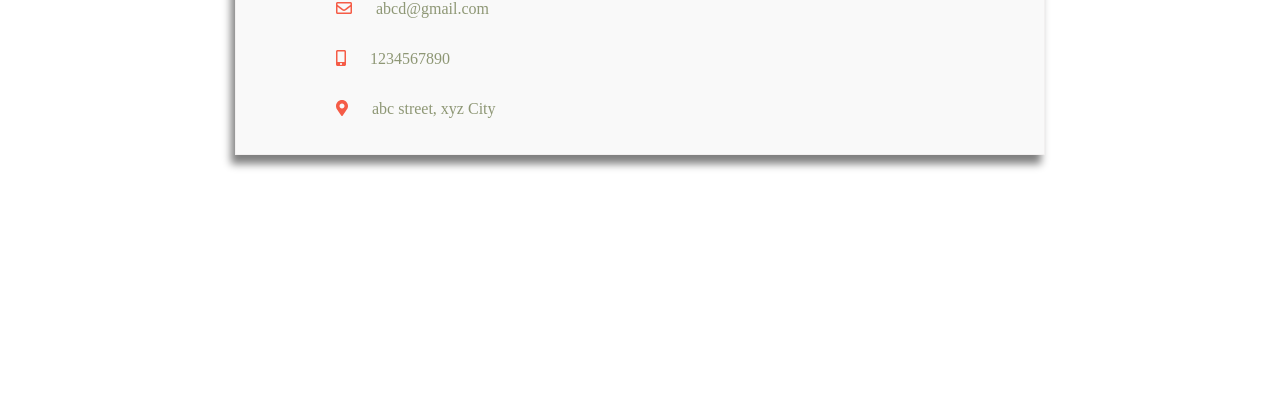
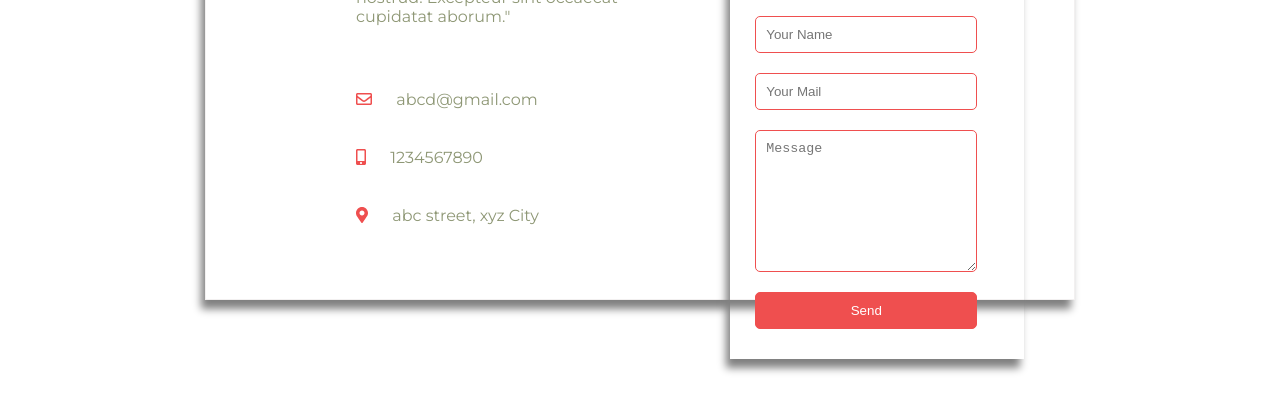
Before and after one commit to ddevSharma/project1, a plain HTML site: page Project/contact.html in a window 1280 px wide. Shown: the part 403-800 px from the top of the page. Drawn offline with Linux system fonts and the light colour scheme.

Commit message:
Updated Files
Again

```diff
--- a/Project/CSS/styleAbout.css
+++ b/Project/CSS/styleAbout.css
@@ -1,25 +1,75 @@
 .details {
-  background-color: #F9F9F9;
-	width: 60%;
+  /* background-color: #F9F9F9; */
+  border: 0.2px solid #f2f0f0;
+  box-shadow: -4px 9px 8px 0px grey;
+  display: flex;
+  font-family: Montserrat, sans-serif;
 	margin: 80px auto;
-  border: 0.2px solid #f2f0f0;
-	padding: 20px;
-	box-shadow: -4px 9px 8px 0px grey;
+	padding: 50px;
+  width: 60%;
 }
 
 
 .details_1 {
   display: grid;
-  width: 50%;
-  margin-left: 80px;
+  /* margin-left: 80px; */
+  padding: 0 100px;
+  width: 40%;
 }
 
 .details_2 {
+  align-items: center;
+  /* background-color: #F9F9F9; */
+  bottom: -110px;
+  box-shadow: -4px 9px 8px 0px grey;
   display: grid;
-  /* column-rule-width: medium; */
+  justify-content: center;
+  padding: 20px 10px;
+  position: relative;
+  width: 40%;
 }
 
-.heading {
+.details_2 .input {
+  border: 1.5px solid #EF4F4F;
+  border-radius: 5px;
+  color: #8E9775;
+  display: block;
+  margin: 10px 0;
+  padding: 10px;
+  width: 200px;
+}
+
+
+.details_2 .btn {
+  background-color: #EF4F4F;
+  color: white;
+  width: 222px;
+}
+
+.details_2 .btn:hover {
+    background-color: #e66262;
+    box-shadow: inset 0 0 7px 0 #da9696;
+    color: white;
+    cursor: pointer;
+    font-size: 15px;
+    transition: all 0.2s ease 0s;
+    width: 222px;
+}
+
+
+.info {
+  margin: 10px 0 40px;
+}
+
+.icon {
+  color: #EF4F4F;
+  margin-right: 20px;
+}
+
+
+
+
+h1 {
   color: #4A503D;
 }
 
@@ -27,15 +77,6 @@ p {
   color: #8E9775;
 }
 
-.info {
-  margin: 10px 0 40px;
-}
-
-
-.icon {
-  color: #F55C47;
-  margin-right: 20px;
-}
 
 
 
--- a/Project/CSS/styles.css
+++ b/Project/CSS/styles.css
@@ -9,25 +9,37 @@ body {
   margin: 0;
 }
 
-.main {
-  display: grid;
+
+img {
+  width: 80%;
+  margin: auto;
 }
 
 
 nav {
+  align-items: center;
   background-color: #f0c097;
+  border-radius: 10px;
   display: flex;
   justify-content: space-between;
-  align-items: center;
+  margin: 5px 2px;
   padding: 0;
-  margin: 5px 2px;
-  border-radius: 10px;
+
 }
 
 
 .navbar {
   list-style: none;
   padding: 0 20px 0 0;
+}
+
+.navbar-brand {
+  color: White;
+  font-family: Ubuntu, sans-serif;
+  font-size: 20px;
+  font-weight: 500;
+  margin-left: 50px;
+  text-decoration: none;
 }
 
 .nav-item {
@@ -52,14 +64,11 @@ nav {
   transition: all 0.5s ease 0s;
 }
 
-.navbar-brand {
-  color: White;
-  font-family: Ubuntu, sans-serif;
-  font-size: 20px;
-  font-weight: 500;
-  margin-left: 50px;
-  text-decoration: none;
+
+.main {
+  display: grid;
 }
+
 
 .main_image {
 	width: 90%;
@@ -68,8 +77,3 @@ nav {
 	justify-content: center;
 	display: flex;
 }
-
-img {
-  width: 80%;
-  margin: auto;
-}
--- a/Project/contact.html
+++ b/Project/contact.html
@@ -56,7 +56,7 @@
         <h1 class="heading">Get In Touch</h1>
 
         <p class="info">Lorem ipsum dolor sit amet, consectetur adipiscing elit, sed do eiusmod tempor incididunt ut labore et dolore magna aliqua. Ut enim ad minim veniam, quis nostrud.
-          Excepteur sint occaecat cupidatat non proident, sunt in culpa qui officia deserunt mollit anim id est laborum."</p>
+          Excepteur sint occaecat cupidatat aborum."</p>
 
         <p><span><i class="far fa-envelope icon"></i></span> abcd@gmail.com</p>
         <p><span><i class="fas fa-mobile-alt icon"></i></span> 1234567890</p>
@@ -64,15 +64,17 @@
 
       </div>
 
-      <!-- <div class="details_2">
+      <div class="details_2">
 
         <h1>Say Something</h1>
 
-        <input type="text" name="name" value="Your Name">
-        <input type="gmail" name="mail" value="Your Mail">
-        <input type="text" name="message" value="Message">
+        <input class="input" type="text" name="name" placeholder="Your Name">
+        <input class="input" type="gmail" name="mail" placeholder="Your Mail">
+        <!-- <input type="text" class="message" name="message" value="Message"> -->
+        <textarea class="input" name="messsage" rows="8"placeholder="Message"></textarea>
+        <input type="button" class="input btn" name="" value="Send">
 
-      </div> -->
+      </div>
 
     </div>
 
```
